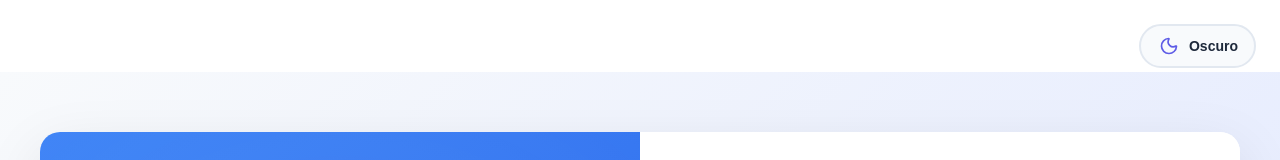
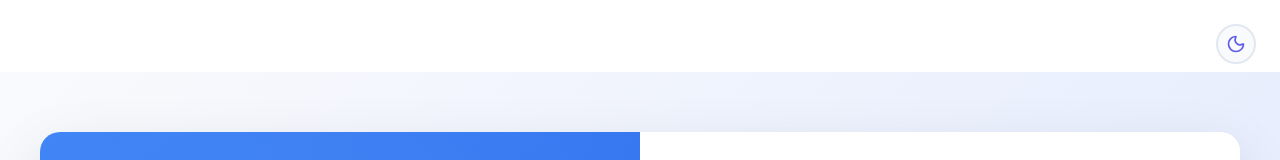
Before and after one commit to milith0kun/Plataforma-de-Denuncias, a React (Vite) app: page /login in a window 1280 px wide. Shown: the top 160 px of the page. Built offline with nearby package versions, Linux system fonts and the light colour scheme; a web font is replaced by a local one.

Commit message:
style: Hacer ThemeToggle más compacto (solo ícono circular)

```diff
--- a/src/components/common/ThemeToggle.css
+++ b/src/components/common/ThemeToggle.css
@@ -5,17 +5,20 @@
 .theme-toggle {
     display: flex;
     align-items: center;
+    justify-content: center;
     gap: 0.5rem;
-    padding: 0.5rem 1rem;
+    padding: 0.5rem;
     background: var(--bg-secondary);
     border: 2px solid var(--border-color);
-    border-radius: 50px;
+    border-radius: 50%;
     cursor: pointer;
     transition: all 0.3s ease;
     font-size: 0.875rem;
     font-weight: 500;
     color: var(--text-primary);
     box-shadow: 0 2px 8px var(--shadow-sm);
+    width: 40px;
+    height: 40px;
 }
 
 .theme-toggle:hover {
@@ -67,6 +70,8 @@
 .theme-toggle-label {
     font-weight: 600;
     user-select: none;
+    display: none;
+    /* Oculto por defecto, solo muestra ícono */
 }
 
 /* Responsive - Móviles */
```
